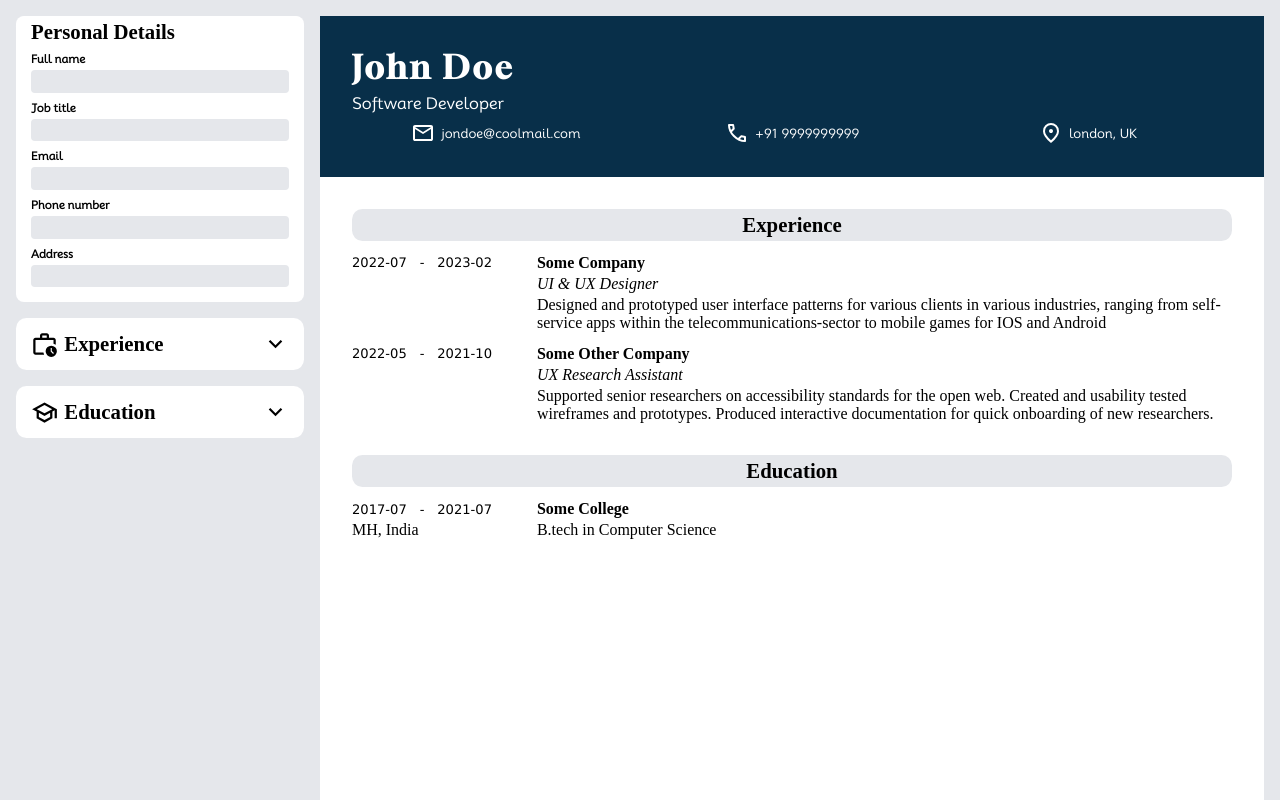
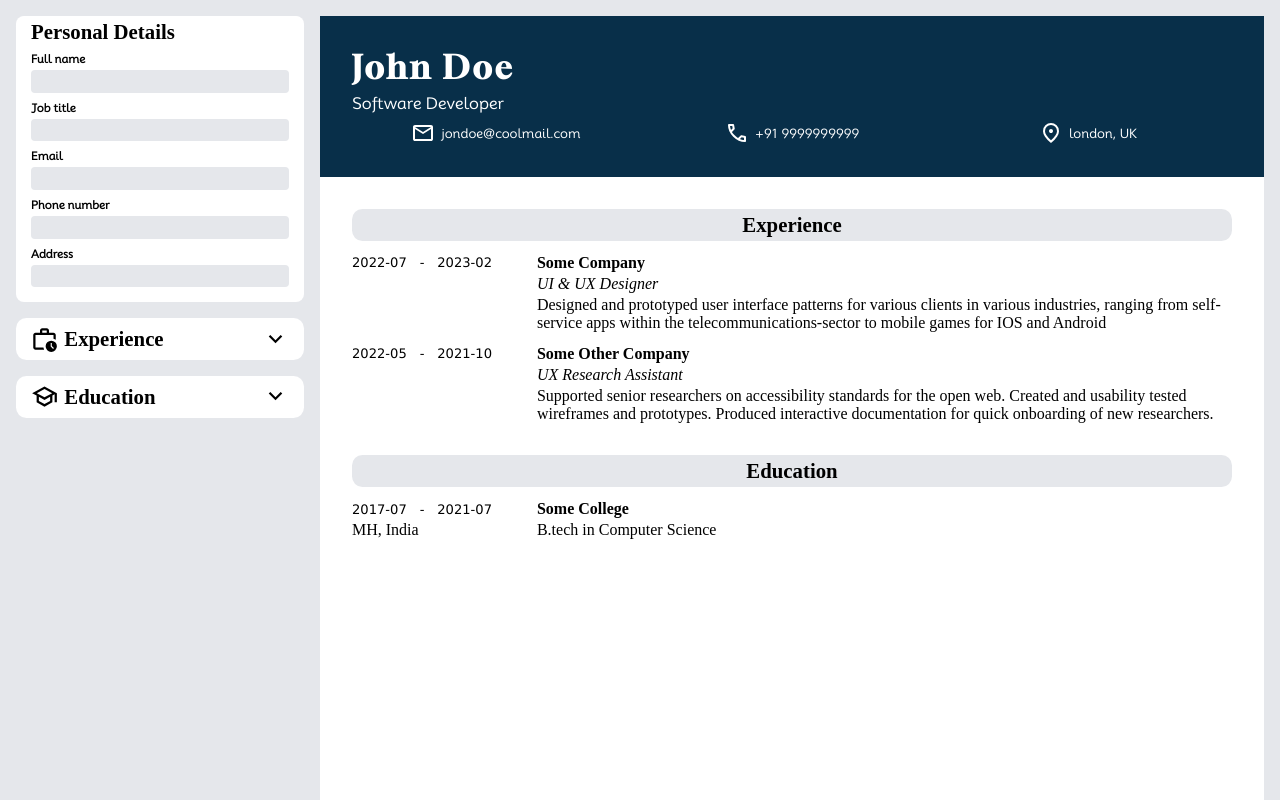
Before and after one commit to Harshalshirote2002/CVmaker, a React (Vite) app: page / in a window 1280 px wide. Shown: the top 800 px of the page. Built offline with nearby package versions, Linux system fonts and the light colour scheme; a web font is replaced by a local one.

Commit message:
Enhance UI

```diff
--- a/src/components/OnScreen.jsx
+++ b/src/components/OnScreen.jsx
@@ -7,7 +7,50 @@
 import ActualResume from "./resume";
 import view from "../icons/view.svg";
 import hide from "../icons/hide.svg";
+import expIcon from "../icons/exp.svg";
+import eduIcon from "../icons/edu.svg";
+import myIcon2 from "../icons/showMore.svg";
 // import download from '../icons/download.svg';
+
+function ExperienceHeader({ onShow, isActive }) {
+  if (isActive) {
+    return (
+      <h3 className="section-head section-head-expanded">
+        <img src={expIcon} />
+        Experience
+        <img onClick={onShow} src={myIcon2} />
+      </h3>
+    );
+  } else {
+    return (
+      <h3 className="section-head">
+        <img src={expIcon} />
+        Experience
+        <img onClick={onShow} src={myIcon2} />
+      </h3>
+    );
+  }
+}
+
+function EducationHeader({ onShow, isActive }) {
+  if (isActive) {
+    return (
+      <h3 className="section-head section-head-expanded">
+        <img src={eduIcon} />
+        Education
+        <img onClick={onShow} src={myIcon2} />
+      </h3>
+    );
+  } else {
+    return (
+      <h3 className="section-head">
+        <img src={eduIcon} />
+        Education
+        <img onClick={onShow} src={myIcon2} />
+      </h3>
+    );
+  }
+}
 
 let personalInfo = {
   name: "John Doe",
@@ -67,35 +110,44 @@
     expData = updatedInfo;
     setExpState(expState + 1);
   };
+  const handleShow1 = () => {
+    if (currentState === 1) {
+      setState(0);
+    } else {
+      setState(1);
+    }
+  };
+  const handleShow2 = () => {
+    if (currentState === 2) {
+      setState(0);
+    } else {
+      setState(2);
+    }
+  };
   if (!isView) {
     return (
       <div className="on-screen">
         <div className="input">
           <Info currentState={formState} onUpdate={handleUpdate} />
+          <div className="experience-section">
+            <ExperienceHeader
+              onShow={handleShow1}
+              isActive={currentState === 1}
+            />
             <Experience
-            onShow={() => {
-              if (currentState === 1) {
-                setState(0);
-              } else {
-                setState(1);
-              }
-            }}
               onUpdate={handleExpUpdate}
               expData={expData}
               isActive={currentState === 1}
             />
+          </div>
+          <div className="education-section">
+            <EducationHeader onShow={handleShow2} isActive={currentState === 2} />
             <Education
-            onShow={() => {
-              if (currentState === 2) {
-                setState(0);
-              } else {
-                setState(2);
-              }
-            }}
               onUpdate={handleEduUpdate}
               eduData={eduData}
               isActive={currentState === 2}
             />
+          </div>
         </div>
         <div className="output">
           <ActualResume
--- a/src/components/education.jsx
+++ b/src/components/education.jsx
@@ -1,8 +1,5 @@
 import { v4 as uuidv4 } from "uuid";
 import { useState } from "react";
-import myIcon from "../icons/edu.svg";
-import myIcon2 from "../icons/showMore.svg";
-import myIcon3 from "../icons/showLess.svg";
 import editIcon from "../icons/edit.svg";
 import deleteIcon from "../icons/delete.svg";
 
@@ -19,7 +16,7 @@
     onConfirm(formData);
   };
   return (
-    <div>
+    <div className="entries-expanded">
       <div className="entry">
         <label htmlFor="education-name">School/College Name</label>
         <input
@@ -92,7 +89,7 @@
     onConfirm(formData, formData.id);
   };
   return (
-    <div>
+    <div className="entries-expanded">
       <div className="entry">
         <label htmlFor="education-name">School/College Name</label>
         <input
@@ -185,24 +182,11 @@
 export default function Education({ onShow, isActive, eduData, onUpdate }) {
   const [index, setIndex] = useState(0);
   if (!isActive) {
-    return (
-      <h3 onClick={onShow} className="education-head-collapsed">
-        {" "}
-        <img src={myIcon} />
-        Education
-        <img src={myIcon2} />
-      </h3>
-    );
+    return;
   } else {
     if (index === 0) {
       return (
-        <div className="education-expanded">
-          <h3 onClick={onShow} className="education-head-expanded">
-            {" "}
-            <img src={myIcon} />
-            Education
-            <img src={myIcon3} />
-          </h3>
+        <div className="container-expanded">
           <OldEdus data={eduData} setIndex={setIndex} onUpdate={onUpdate} />
           <div className="add-education">
             <button
@@ -222,13 +206,7 @@
         setIndex(0);
       };
       return (
-        <div className="education-expanded">
-          <h3 onClick={onShow} className="education-head-expanded">
-            {" "}
-            <img src={myIcon} />
-            Education
-            <img src={myIcon3} />
-          </h3>
+        <div className="container-expanded">
           <AddEducation
             onCancel={() => setIndex(0)}
             onConfirm={handleConfirm}
@@ -247,13 +225,7 @@
         setIndex(0);
       };
       return (
-        <div className="education-expanded">
-          <h3 onClick={onShow} className="education-head-expanded">
-            {" "}
-            <img src={myIcon} />
-            Education
-            <img src={myIcon3} />
-          </h3>
+        <div className="container-expanded">
           <EditEdu
             onCancel={() => setIndex(0)}
             onConfirm={handleConfirm}
--- a/src/components/experience.jsx
+++ b/src/components/experience.jsx
@@ -1,8 +1,5 @@
 import { v4 as uuidv4 } from "uuid";
 import { useState } from "react";
-import myIcon from "../icons/exp.svg";
-import myIcon2 from "../icons/showMore.svg";
-import myIcon3 from "../icons/showLess.svg";
 import editIcon from "../icons/edit.svg";
 import deleteIcon from "../icons/delete.svg";
 
@@ -19,7 +16,7 @@
     onConfirm(formData);
   };
   return (
-    <div>
+    <div className="entries-expanded">
       <div className="entry">
         <label htmlFor="company-name">Name</label>
         <input
@@ -86,7 +83,7 @@
     onConfirm(formData, formData.id);
   };
   return (
-    <div>
+    <div className="entries-expanded">
       <div className="entry">
         <label htmlFor="company-name">Name</label>
         <input
@@ -173,24 +170,11 @@
 export default function Experience({ onShow, isActive, expData, onUpdate }) {
   const [index, setIndex] = useState(0);
   if (!isActive) {
-    return (
-      <h3 onClick={onShow} className="experience-head-collapsed">
-        {" "}
-        <img src={myIcon} />
-        Experience
-        <img src={myIcon2} />
-      </h3>
-    );
+    return;
   } else {
     if (index === 0) {
       return (
-        <div className="experience-expanded">
-          <h3 onClick={onShow} className="experience-head-expanded">
-            {" "}
-            <img src={myIcon} />
-            Experience
-            <img src={myIcon3} />
-          </h3>
+        <div className="container-expanded">
           <OldExps data={expData} setIndex={setIndex} onUpdate={onUpdate} />
           <div className="add-experience">
             <button onClick={() => setIndex(1)}>Add Experience</button>
@@ -204,13 +188,7 @@
         setIndex(0);
       };
       return (
-        <div className="experience-expanded">
-          <h3 onClick={onShow} className="experience-head-expanded">
-            {" "}
-            <img src={myIcon} />
-            Experience
-            <img src={myIcon3} />
-          </h3>
+        <div className="container-expanded">
           <AddExp
             onCancel={() => setIndex(0)}
             onConfirm={handleConfirm}
@@ -229,13 +207,7 @@
         setIndex(0);
       };
       return (
-        <div className="experience-expanded">
-          <h3 onClick={onShow} className="experience-head-expanded">
-            {" "}
-            <img src={myIcon} />
-            Experience
-            <img src={myIcon3} />
-          </h3>
+        <div className="container-expanded">
           <EditExp
             onCancel={() => setIndex(0)}
             onConfirm={handleConfirm}
--- a/src/styles/App.css
+++ b/src/styles/App.css
@@ -31,15 +31,14 @@
 }
 
 .on-screen {
-  /* background-color: white; */
   background-color: #e5e7eb;
-  display: grid;
+  display: flex;
   width: 100%;
-  grid-template-columns: 1fr 3fr;
+  justify-content: center;
 }
 
 .input {
-  min-width: 16em;
+  min-width: 17em;
   background-color: #e5e7eb;
   display: flex;
   flex-direction: column;
@@ -52,7 +51,6 @@
 .education-expanded {
   border-radius: var(--input-border-radius);
   background-color: white;
-  /* padding: 1em 0.5em; */
   padding-bottom: 0.7em;
 }
 
@@ -97,7 +95,6 @@
 }
 
 input {
-  /* outline: 1px solid black; */
   padding-left: 0.4em;
   height: 1.7em;
   outline: 0;
@@ -115,6 +112,7 @@
 }
 
 textarea {
+  padding: 0.4em;
   width: var(--input-width);
   height: var(--input-height);
   overflow: auto;
@@ -130,42 +128,45 @@
   box-shadow: 1px 1px 4px rgba(82, 81, 81, 0.7);
 }
 
-.education-head-collapsed img,
-.experience-head-collapsed img,
-.education-head-expanded img,
-.experience-head-expanded img {
+/* //////////////////////////////// */
+.section-head{
+  height: 2em;
+  font-size: 1.3em;
+  display: flex;
+  align-items: center;
+  gap: 0.3em;
+}
+
+.section-head img {
   width: 1.3em;
   color: black;
 }
 
-.education-head-collapsed img:last-child,
-.experience-head-collapsed img:last-child,
-.education-head-expanded img:last-child,
-.experience-head-expanded img:last-child {
+.section-head img:last-child {
   margin-left: auto;
+  transition: transform 0.2s ease-in-out;
 }
 
-.education-head-collapsed,
-.experience-head-collapsed,
-.education-head-expanded,
-.experience-head-expanded {
-  display: flex;
-  align-items: center;
-  height: 2.5em;
-  gap: 0.3em;
-}
-
-.education-head-collapsed:hover,
-.experience-head-collapsed:hover,
-.education-head-expanded,
-.experience-head-expanded {
+.section-head img:last-child:hover{
   cursor: pointer;
 }
 
-.education-expanded,
-.experience-expanded {
+.section-head-expanded img:last-child{
+  transform: rotate(180deg);
+}
+
+.container-expanded{
+  padding: 0.4em 0;
   display: flex;
   flex-direction: column;
+  gap: 0.4em;
+  transform-origin: top center;
+  animation: expand 0.2s ease-out;
+}
+
+.entries-expanded{
+  padding: 0.2em 0;
+  background-color: white;
   transform-origin: top center;
   animation: expand 0.2s ease-out;
 }
@@ -328,25 +329,22 @@
   0% {
     transform: scaleY(0%);
   }
-  75% {
-    transform: scaleY(120%);
+  90% {
+    transform: scaleY(110%);
   }
   100% {
     transform: scaleY(100%);
   }
 }
 
-@keyframes expand-x {
+/* @keyframes collapse {
   0% {
+    transform: scaleY(100%);
+  }
+  100% {
     transform: scaleX(0%);
   }
-  90% {
-    transform: scaleX(110%);
-  }
-  100% {
-    transform: scaleX(100%);
-  }
-}
+} */
 
 /* ////////////////////////////////////////////// */
 .experience-inactive-section,
@@ -358,7 +356,7 @@
   background-color: white;
   border-radius: var(--input-border-radius);
   font-family: input-head;
-  font-size: 1em;
+  font-size: 0.9em;
   padding: var(--input-padding-top) var(--input-padding-sidewise);
 }
 .experience-inactive-section img:nth-last-child(2),
@@ -368,6 +366,7 @@
 
 .experience-inactive-section img,
 .education-inactive-section img {
+  width: 1.1em;
   transition: transform 0.2s ease-in-out;
 }
 
@@ -430,6 +429,13 @@
   }
   .output {
     padding: 0;
+  }
+}
+
+@media (max-width: 1311px){
+  .on-screen{
+    display: grid;
+    grid-template-columns: 1fr 3fr;
   }
 }
 
```
Also changed, not shown: 6 other files (tests, documents, lock files or other folders). Lines whose indentation alone changed are shown as unchanged.
